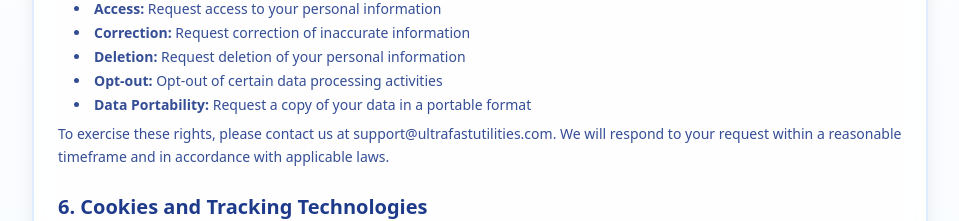
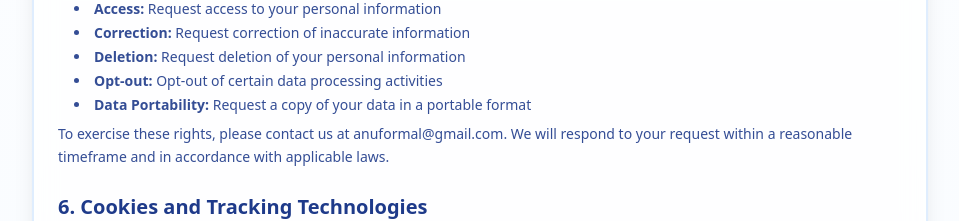
Before and after one commit to AK5200/ultrafastutilities, a Next.js app: page /terms in a window 1280 px wide. Shown: the part 3780-4001 px from the top of the page, without its empty margins (160-1119 px from the left). Built offline with nearby package versions, Linux system fonts and the light colour scheme; no server answers.

Commit message:
Update contact email to anuformal@gmail.com in terms page

```diff
--- a/app/terms/page.tsx
+++ b/app/terms/page.tsx
@@ -15,7 +15,7 @@ export const metadata: Metadata = {
 export default function TermsPage() {
   const effectiveDate = new Date().toLocaleDateString('en-US', { year: 'numeric', month: 'long', day: 'numeric' });
   const businessName = "ultrafastutilities";
-  const contactEmail = "support@ultrafastutilities.com";
+  const contactEmail = "anuformal@gmail.com";
   const location = "United States";
 
   return (
```
